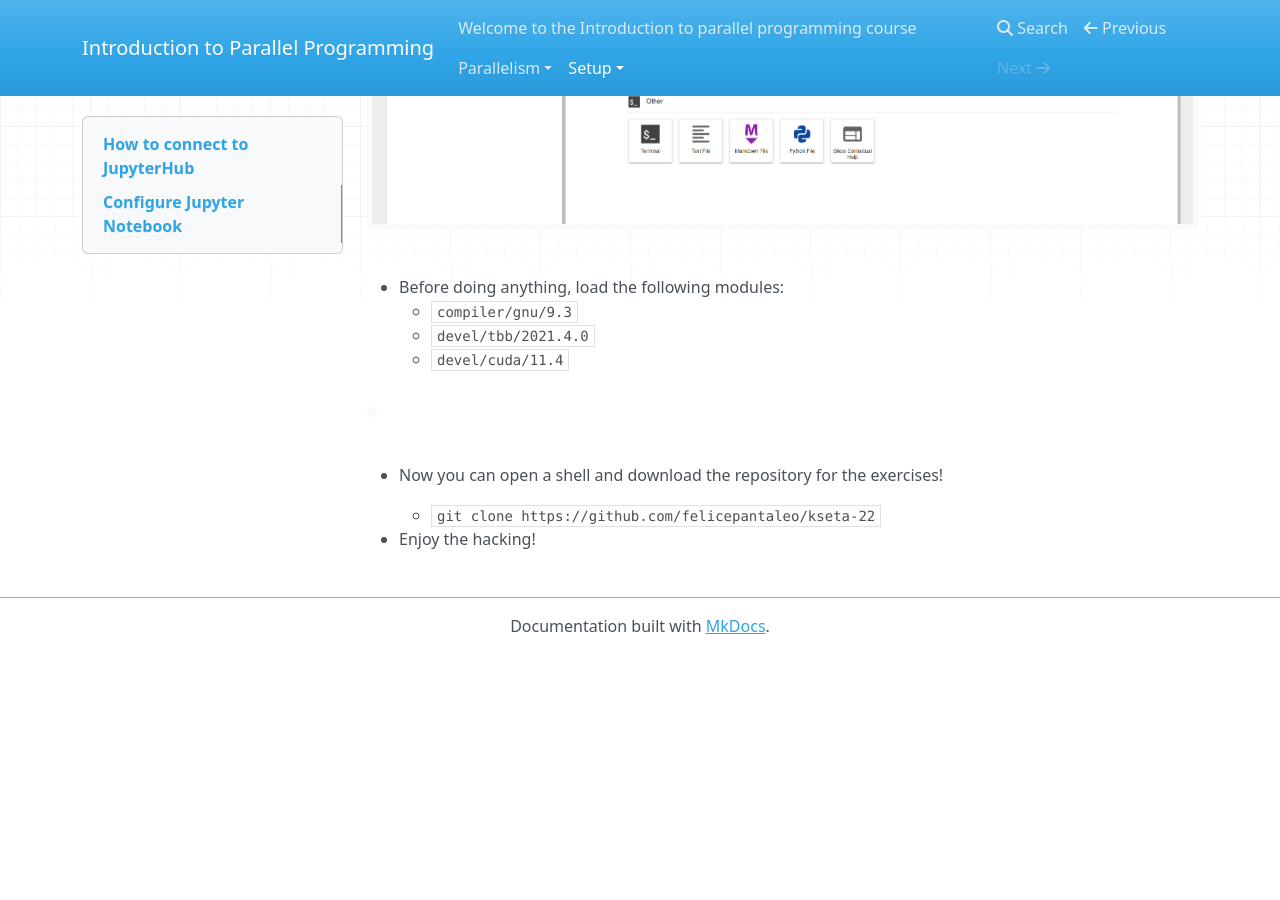
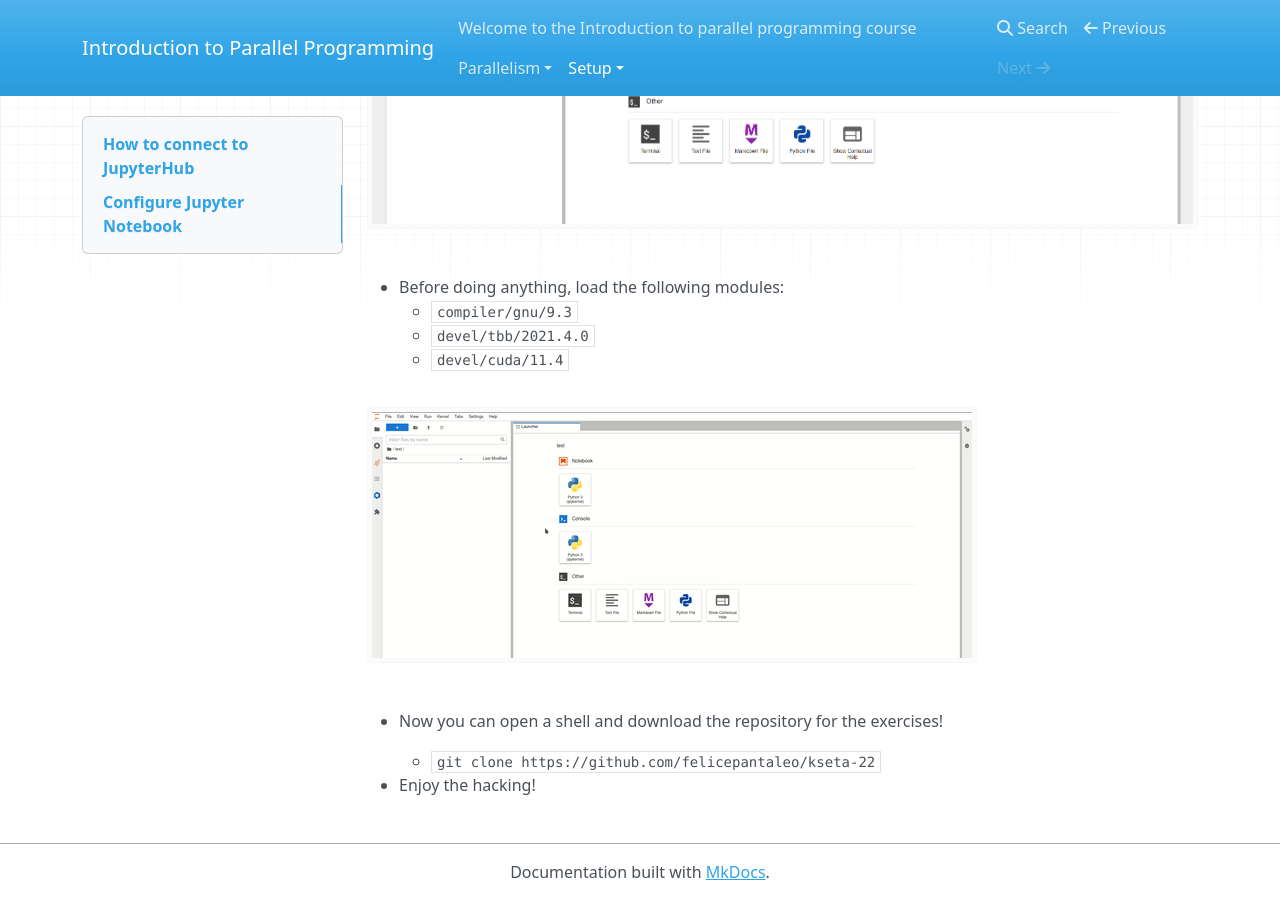
Before and after one commit to felicepantaleo/kseta-22, an MkDocs documentation site: the page built from docs/setup/Setup.md, in a window 1280 px wide and 900 px high, scrolled down 1651 px. Built offline with MkDocs 1.6.1, drawn with Linux system fonts in a browser that asks for light colours; nearby versions of some CDN libraries; before the commit the page ends 2305 px from its top, so only the background shows below that.

Commit message:
fix gif path

````diff
--- a/docs/setup/Setup.md
+++ b/docs/setup/Setup.md
@@ -32,7 +32,7 @@
     -  ```devel/tbb/2021.4.0```
     - ```devel/cuda/11.4```
 
-![](/home/wahid/Downloads/jupy-modules.gif)
+![](./jupy-modules.gif)
 
 - Now you can open a shell and download the repository for the exercises!
     - ```git clone https://github.com/felicepantaleo/kseta-22```
````
